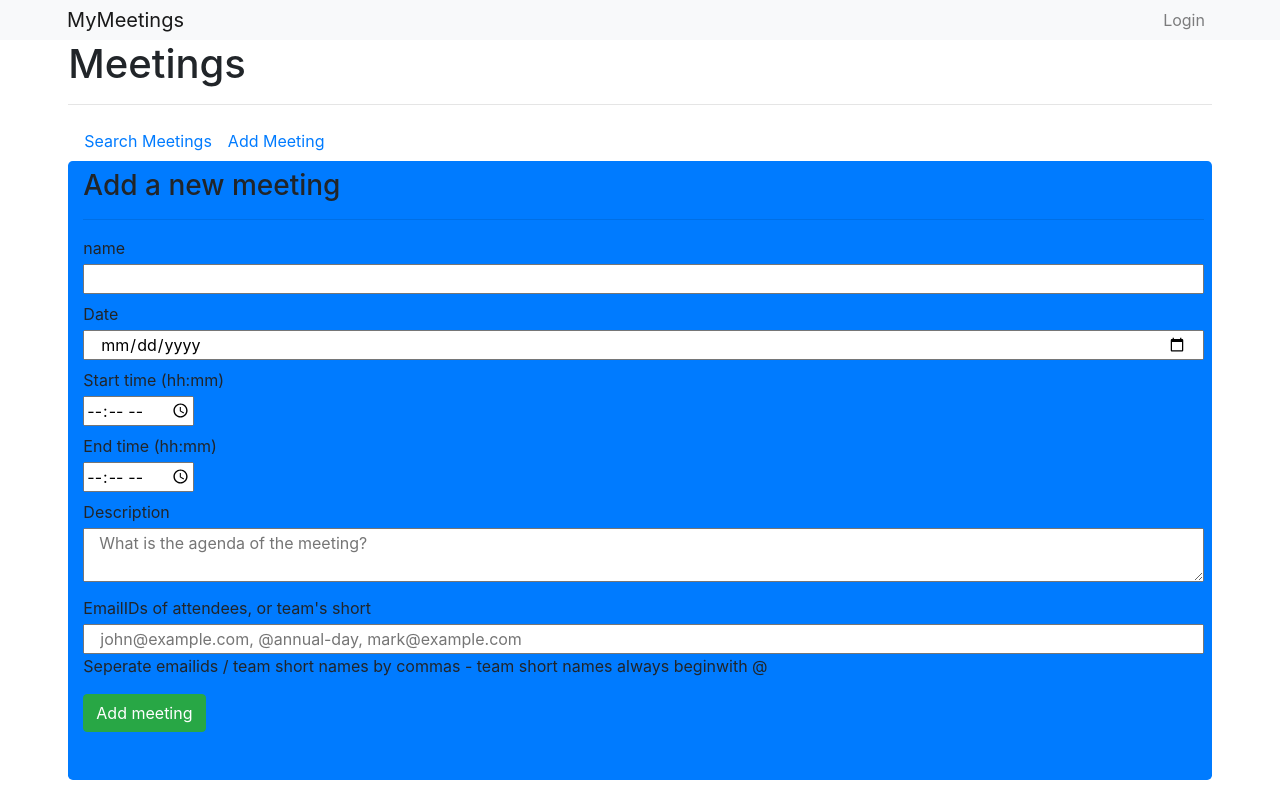
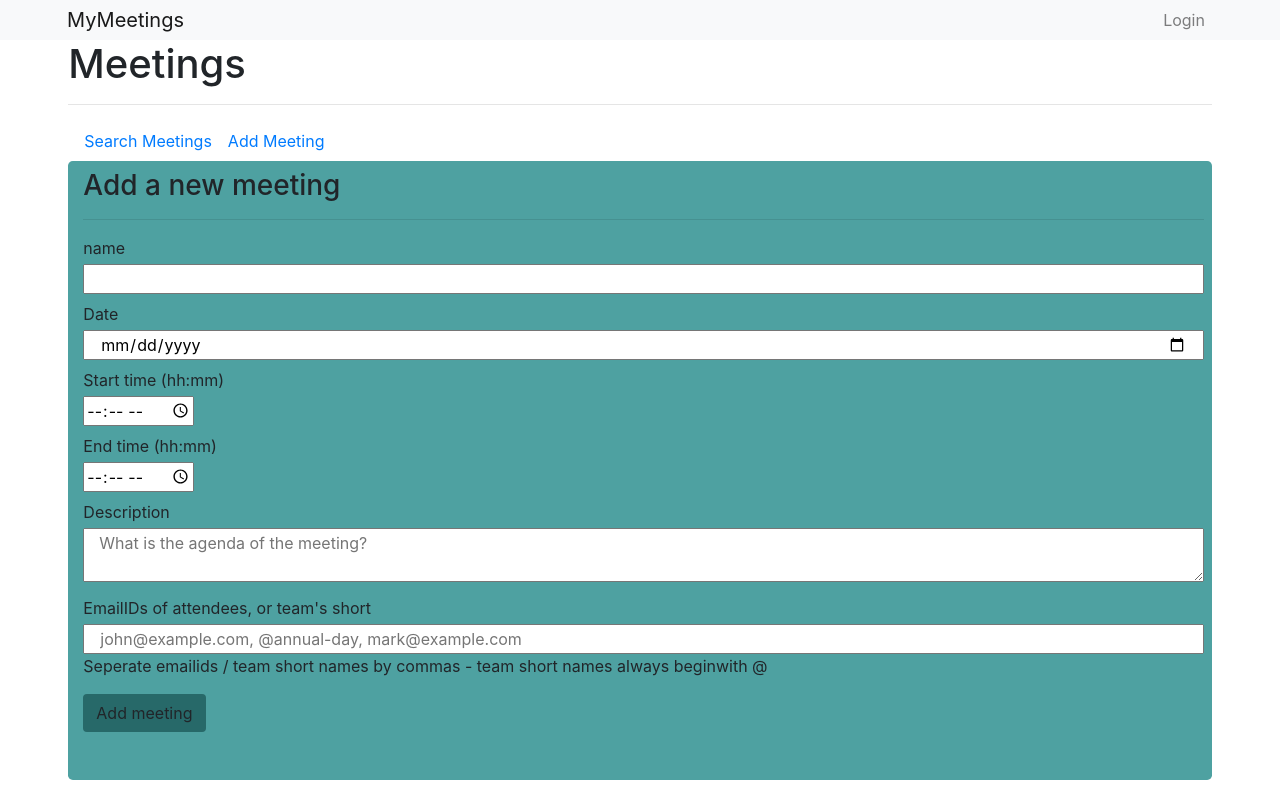
Before and after one commit to ganeshmastud/meetings-vue-app, a Vue app: page /add_meeting in a window 1280 px wide. Built offline with nearby package versions, Linux system fonts and the light colour scheme.

Commit message:
bg-color change

```diff
--- a/src/components/add_Team.vue
+++ b/src/components/add_Team.vue
@@ -1,6 +1,6 @@
 <template>
     <div class="container add-team-container col-4 ">
-        <div class="add-team-form bg-primary pl-2 pr-2 rounded-lg">
+        <div class="add-team-form  pl-2 pr-2 rounded-lg">
             <h3 style="text-align:center">Add New Team</h3>
             <hr>
              <form @submit="addTeam" method="post">
@@ -18,7 +18,7 @@
                 <input class="col-12 mb-4" type="text" id="add-team"   placeholder="john@example.com, @annual-day, mark@example.com"
                     v-model="addMembers">
 
-                <button class="btn btn-success col-12 mb-4" type="submit">Add Team</button>
+                <button class="btn btn-submit col-12 mb-4" type="submit">Add Team</button>
 
             </form>
             <div class="close-form" @click="closeTeamForm" >
@@ -26,7 +26,7 @@
             </div>
         </div>
 
-       {{addTeamForm}}
+       <!-- {{addTeamForm}} -->
     </div>
 </template>
 
@@ -81,8 +81,10 @@ export default {
 </script>
 
 <style >
+
     .add-team-container{
         position: relative;
+
     }
     .add-team-form{
         position:fixed;
@@ -90,7 +92,7 @@ export default {
 
         /* margin-top:5em; */
         overflow: hidden;
-
+        background-color: #4ea1a1;
     }
 
     .close-form {
@@ -109,5 +111,12 @@ export default {
         overflow: hidden;
 
     } */
+    .btn-submit{
+         background-color: #276969;
+    }
+    .btn-submit:hover{
+         background-color: #70afaf;
+    }
+
 
 </style>
--- a/src/components/add_meeting.vue
+++ b/src/components/add_meeting.vue
@@ -1,5 +1,5 @@
 <template>
-    <div class="container col-12 pr-2 bg-primary rounded-lg">
+    <div class="container add-meeting-container col-12 pr-2  rounded-lg">
         <h3 class="pt-2">Add a new meeting</h3>
         <hr>
          <div class="add-meeting">
@@ -23,7 +23,7 @@
                     v-model="addmembers">
                 <br><span class="note mb-3">Seperate emailids / team short names by commas - team short names always beginwith @</span>
                 <br>
-                <button class="btn btn-success mb-5" type="submit">Add meeting</button>
+                <button class="btn btn-submit mb-5" type="submit">Add meeting</button>
             </form>
 
         </div>
@@ -103,4 +103,13 @@ export default {
     .note{
         display: inline-block;
     }
+    .add-meeting-container{
+        background-color: #4ea1a1;
+    }
+    .btn-submit{
+         background-color: #276969;
+    }
+    .btn-submit:hover{
+         background-color: #70afaf;
+    }
 </style>
--- a/src/components/search_meeting.vue
+++ b/src/components/search_meeting.vue
@@ -19,7 +19,7 @@
                 <textarea v-model="description" id="search-for" class="col-12 mb-2"
                     placeholder="Search using words which describe the meeting"></textarea>
                 <br>
-                <button class="btn btn-success mb-5" type="submit">Search</button>
+                <button class="btn  btn-submit mb-5" type="submit">Search</button>
             </form>
         </div>
         <div class="container col-12 p-0">
@@ -157,5 +157,11 @@ export default {
     .search-meeting-container{
         background-color: #4ea1a1;
     }
+    .btn-submit{
+         background-color: #276969;
+    }
+    .btn-submit:hover{
+         background-color: #70afaf;
+    }
 
 </style>
--- a/src/config.js
+++ b/src/config.js
@@ -5,4 +5,5 @@ const AppConfig = {
 // "eyJhbGciOiJIUzI1NiIsInR5cCI6IkpXVCJ9.eyJlbWFpbCI6ImdhbmVzaG1hc3R1ZEBnbWFpbC5jb20iLCJ1c2VySWQiOiI2MTQxNmYzNTFmNjVjNTAwMTViNGM4NjUiLCJpYXQiOjE2MzM4NTkzMjQsImV4cCI6MTYzMzk0NTcyNH0.px7c3ta4Lyp9-rvnp4diOcF1Aht2TQ-U9NJu9XIPJvs"
 };
 
+// console.log("Store token :",store.state.auth.token);
 export default AppConfig;
```
